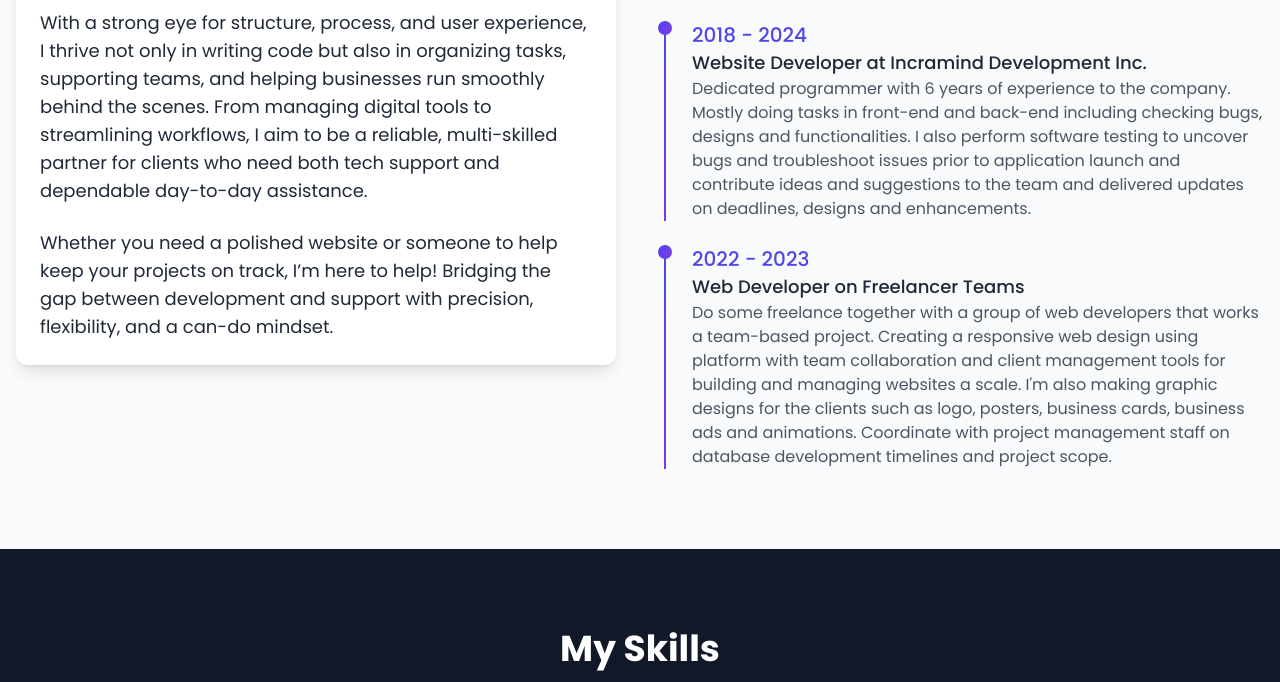
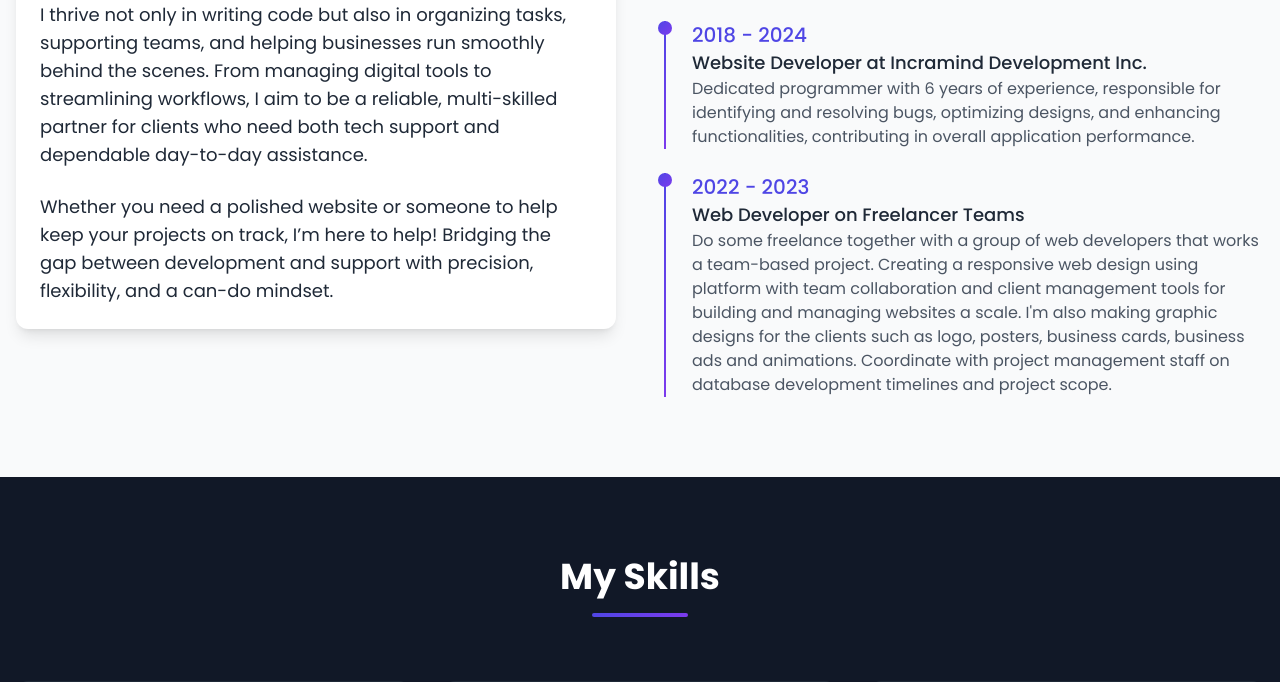
Before and after one commit to MRoseBolito/my-portfolio, a plain HTML site: page index.html in a window 1280 px wide. Shown: the part 1315-1997 px from the top of the page. Drawn offline with nearby package versions, Linux system fonts and the light colour scheme.

Commit message:
Update index.html

```diff
--- a/index.html
+++ b/index.html
@@ -231,7 +231,7 @@
                         <div class="timeline-item">
                             <h4 class="text-xl font-medium text-indigo-600">2018 - 2024</h4>
                             <p class="text-lg font-medium">Website Developer at Incramind Development Inc.</p>
-                            <p class="text-gray-600"> Dedicated programmer with 6 years of experience to the company. Mostly doing tasks in front-end and back-end including checking bugs, designs and functionalities. I also perform software testing to uncover bugs and troubleshoot issues prior to application launch and contribute ideas and suggestions to the team and delivered updates on deadlines, designs and enhancements.</p>
+                            <p class="text-gray-600"> Dedicated programmer with 6 years of experience, responsible for identifying and resolving bugs, optimizing designs, and enhancing functionalities, contributing in overall application performance.</p>
                         </div>
 
                         <div class="timeline-item">
```
